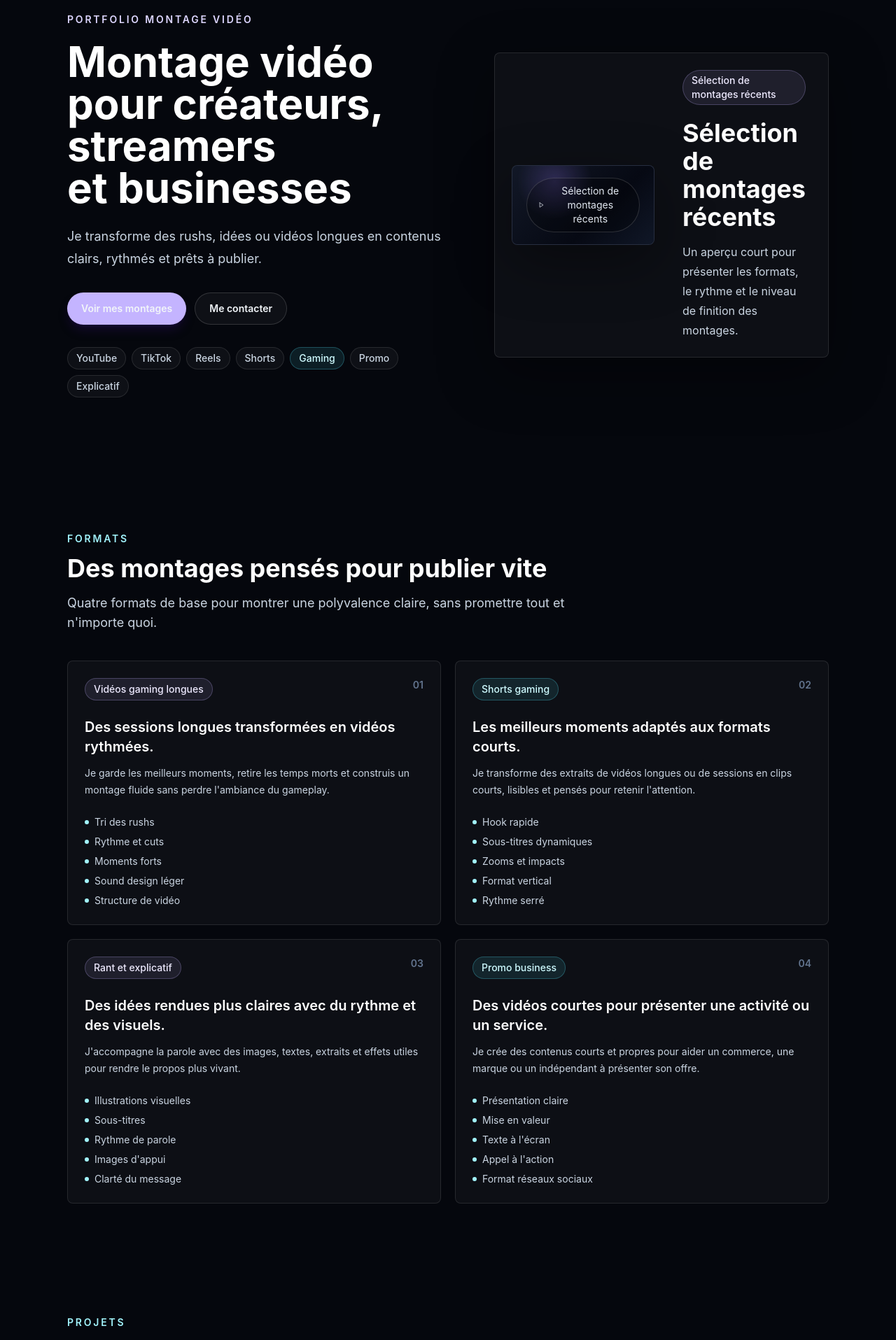
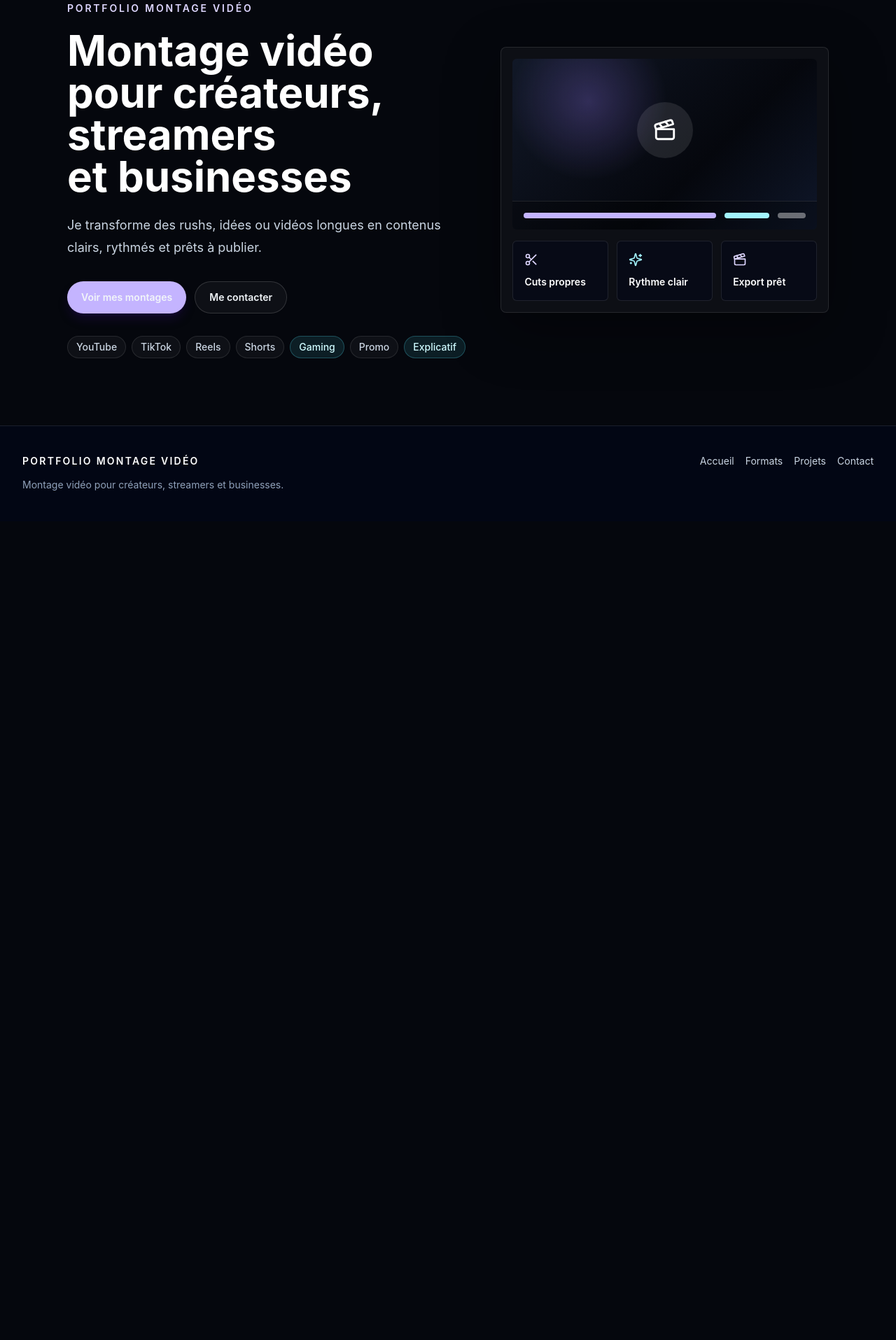
Before and after one commit to Palawizard/editing-portfolio, a SvelteKit app: page / in a window 1280 px wide. Shown: the part 171-2086 px from the top of the page at 70% size. After the commit the page ends 916 px from the top, so only its background shows below. Built offline with nearby package versions, Linux system fonts and the light colour scheme.

Commit message:
feat(home): add hero section

```diff
--- /dev/null
+++ b/src/lib/components/sections/HeroSection.svelte
@@ -0,0 +1,76 @@
+<script lang="ts">
+	import { Clapperboard, Scissors, Sparkles } from '@lucide/svelte';
+	import Badge from '$lib/components/ui/Badge.svelte';
+	import Button from '$lib/components/ui/Button.svelte';
+	import Container from '$lib/components/ui/Container.svelte';
+	import { heroActions, heroBadges, siteMetadata } from '$lib/content/site';
+</script>
+
+<section class="relative overflow-hidden py-18 md:py-24">
+	<Container class="grid gap-12 lg:grid-cols-[1fr_0.82fr] lg:items-center">
+		<div>
+			<p class="mb-5 text-sm font-semibold uppercase tracking-[0.2em] text-violet-200">
+				Portfolio montage vidéo
+			</p>
+			<h1 class="max-w-4xl text-4xl font-bold text-balance text-white md:text-6xl">
+				{siteMetadata.title}
+			</h1>
+			<p class="mt-6 max-w-2xl text-lg leading-8 text-slate-300">
+				{siteMetadata.description}
+			</p>
+
+			<div class="mt-8 flex flex-wrap gap-3">
+				{#each heroActions as action (action.href)}
+					<Button href={action.href} variant={action.variant}>{action.label}</Button>
+				{/each}
+			</div>
+
+			<div class="mt-8 flex flex-wrap gap-2">
+				{#each heroBadges as badge (badge)}
+					<Badge tone={badge === 'Gaming' || badge === 'Explicatif' ? 'cyan' : 'neutral'}>
+						{badge}
+					</Badge>
+				{/each}
+			</div>
+		</div>
+
+		<div
+			class="relative overflow-hidden rounded-lg border border-white/10 bg-white/[0.035] p-4 shadow-[var(--shadow-premium)]"
+			aria-label="Aperçu visuel d'un montage vidéo"
+		>
+			<div class="aspect-video overflow-hidden rounded-md bg-slate-950">
+				<div
+					class="grid size-full grid-rows-[1fr_auto] bg-[radial-gradient(circle_at_25%_25%,rgb(155_124_255/0.26),transparent_30%),linear-gradient(135deg,#111827,#05070d_62%,#0f172a)]"
+				>
+					<div class="flex items-center justify-center">
+						<div class="grid size-20 place-items-center rounded-full bg-white/10 text-white">
+							<Clapperboard size={34} aria-hidden="true" />
+						</div>
+					</div>
+					<div class="border-t border-white/10 bg-black/30 p-4">
+						<div class="flex items-center gap-3">
+							<div class="h-2 flex-1 rounded-full bg-violet-300"></div>
+							<div class="h-2 w-16 rounded-full bg-cyan-200"></div>
+							<div class="h-2 w-10 rounded-full bg-white/40"></div>
+						</div>
+					</div>
+				</div>
+			</div>
+
+			<div class="mt-4 grid gap-3 sm:grid-cols-3">
+				<div class="rounded-md border border-white/10 bg-slate-950/50 p-4">
+					<Scissors class="text-violet-200" size={20} aria-hidden="true" />
+					<p class="mt-3 text-sm font-semibold text-white">Cuts propres</p>
+				</div>
+				<div class="rounded-md border border-white/10 bg-slate-950/50 p-4">
+					<Sparkles class="text-cyan-200" size={20} aria-hidden="true" />
+					<p class="mt-3 text-sm font-semibold text-white">Rythme clair</p>
+				</div>
+				<div class="rounded-md border border-white/10 bg-slate-950/50 p-4">
+					<Clapperboard class="text-violet-200" size={20} aria-hidden="true" />
+					<p class="mt-3 text-sm font-semibold text-white">Export prêt</p>
+				</div>
+			</div>
+		</div>
+	</Container>
+</section>
--- a/src/routes/+page.svelte
+++ b/src/routes/+page.svelte
@@ -1,75 +1,8 @@
 <script lang="ts">
-	import FormatCard from '$lib/components/cards/FormatCard.svelte';
-	import ProjectCard from '$lib/components/cards/ProjectCard.svelte';
-	import VideoShowcase from '$lib/components/media/VideoShowcase.svelte';
-	import Badge from '$lib/components/ui/Badge.svelte';
-	import Button from '$lib/components/ui/Button.svelte';
-	import Container from '$lib/components/ui/Container.svelte';
-	import SectionHeader from '$lib/components/ui/SectionHeader.svelte';
-	import { editingFormats } from '$lib/content/formats';
-	import { featuredProjects } from '$lib/content/projects';
-	import { heroActions, heroBadges, siteMetadata } from '$lib/content/site';
+	import HeroSection from '$lib/components/sections/HeroSection.svelte';
 </script>
 
 <main id="main-content">
-	<section class="relative overflow-hidden py-20 md:py-28">
-		<Container class="grid gap-12 lg:grid-cols-[1fr_0.85fr] lg:items-center">
-			<div>
-				<p class="mb-5 text-sm font-semibold uppercase tracking-[0.2em] text-violet-200">
-					Portfolio montage vidéo
-				</p>
-				<h1 class="max-w-4xl text-4xl font-bold text-balance text-white md:text-6xl">
-					{siteMetadata.title}
-				</h1>
-				<p class="mt-6 max-w-2xl text-lg leading-8 text-slate-300">
-					{siteMetadata.description}
-				</p>
-				<div class="mt-8 flex flex-wrap gap-3">
-					{#each heroActions as action (action.href)}
-						<Button href={action.href} variant={action.variant}>{action.label}</Button>
-					{/each}
-				</div>
-				<div class="mt-8 flex flex-wrap gap-2">
-					{#each heroBadges as badge (badge)}
-						<Badge tone={badge === 'Gaming' ? 'cyan' : 'neutral'}>{badge}</Badge>
-					{/each}
-				</div>
-			</div>
-
-			<VideoShowcase
-				title="Sélection de montages récents"
-				description="Un aperçu court pour présenter les formats, le rythme et le niveau de finition des montages."
-			/>
-		</Container>
-	</section>
-
-	<section id="formats" class="py-16 md:py-20">
-		<Container>
-			<SectionHeader
-				eyebrow="Formats"
-				title="Des montages pensés pour publier vite"
-				description="Quatre formats de base pour montrer une polyvalence claire, sans promettre tout et n'importe quoi."
-			/>
-			<div class="mt-10 grid gap-5 md:grid-cols-2">
-				{#each editingFormats as format, index (format.id)}
-					<FormatCard {format} {index} />
-				{/each}
-			</div>
-		</Container>
-	</section>
-
-	<section class="py-16 md:py-20">
-		<Container>
-			<SectionHeader
-				eyebrow="Projets"
-				title="Projets sélectionnés"
-				description="Chaque projet donne un minimum de contexte : objectif, format et plateforme visée."
-			/>
-			<div class="mt-10 grid gap-5 md:grid-cols-2">
-				{#each featuredProjects as project (project.slug)}
-					<ProjectCard {project} />
-				{/each}
-			</div>
-		</Container>
-	</section>
+	<HeroSection />
+	<span id="formats" class="sr-only"></span>
 </main>
```
Also changed, not shown: 1 other file (tests, documents, lock files or other folders).
